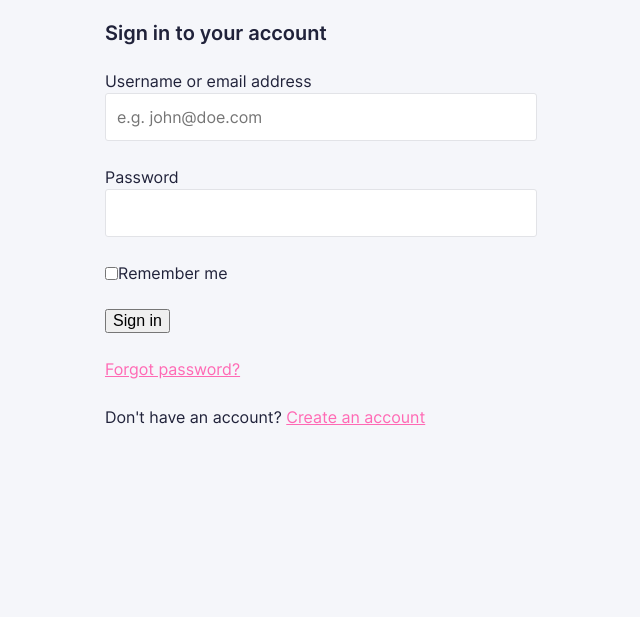
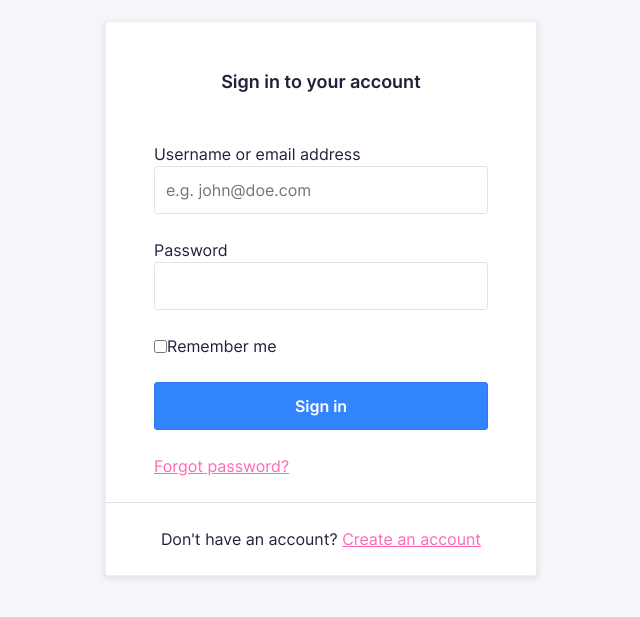
Before and after one commit to EveraertAlexander/interactiondesign-login-form, a plain HTML site: page index.html in a window 1280 px wide. Shown: the part 75-692 px from the top of the page, without its empty margins (319-959 px from the left). Drawn offline with Linux system fonts and the light colour scheme.

Commit message:
card and button

```diff
--- a/css/screen.css
+++ b/css/screen.css
@@ -498,6 +498,36 @@ input {
     Card with box shadow
 */
 
+.c-card {
+    background-color: #fff;
+    border: 1px solid #00000010;
+    border-radius: 3px;
+    box-shadow: 0 2px 4px 2px #00000010;
+}
+
+.c-card__body {
+    padding: 0 48px;
+}
+
+.c-card__footer {
+    display: flex;
+    justify-content: center;
+    align-items: center;
+    border-top: 1px solid #E2E3E7;
+    padding: 24px;
+    padding-bottom: 0px;
+    line-height: 24px;
+}
+
+.c-card__title {
+    display: flex;
+    justify-content: center;
+    align-items: center;
+    font-size: 18px;
+    line-height: 24px;
+    margin: 48px 0;
+}
+
 
 /*
     Component: Forms
@@ -543,6 +573,10 @@ input {
     box-shadow: 0 0 0 3px #3385ff4d;
 }
 
+.c-input:hover {
+    border-color: #CACCD4;
+}
+
 
 /*
     Component: Label
@@ -564,13 +598,31 @@ input {
     Class to put on form buttons or links
 */
 
-.c-button {}
+.c-button {
+    width: 100%;
+    background: #3385FF;
+    border: 1px solid #2E77E6;
+    color: #fff;
+    font-family: inherit;
+    font-weight: 600;
+    font-size: 16px;
+    line-height: 24px;
+    padding: 11px;
+    border-radius: 3px;
+}
 
-.c-button:hover {}
+.c-button:hover {
+    background-color: #4F95FF;
+}
 
-.c-button:focus {}
+.c-button:focus {
+    background-color: #3385FF;
+    box-shadow: 0 0 0 3px #3385FF4D;
+}
 
-.c-button:active {}
+.c-button:active {
+    background-color: #2E77E6;
+}
 
 .c-button--block {}
 
--- a/index.html
+++ b/index.html
@@ -56,7 +56,7 @@
                             </label>
                     </p>
                     <p>
-                        <input type="submit" value="Sign in">
+                        <input class="o-button-reset c-button" type="submit" value="Sign in">
                     </p>
                     <p>
                         <a href="#!">
```
